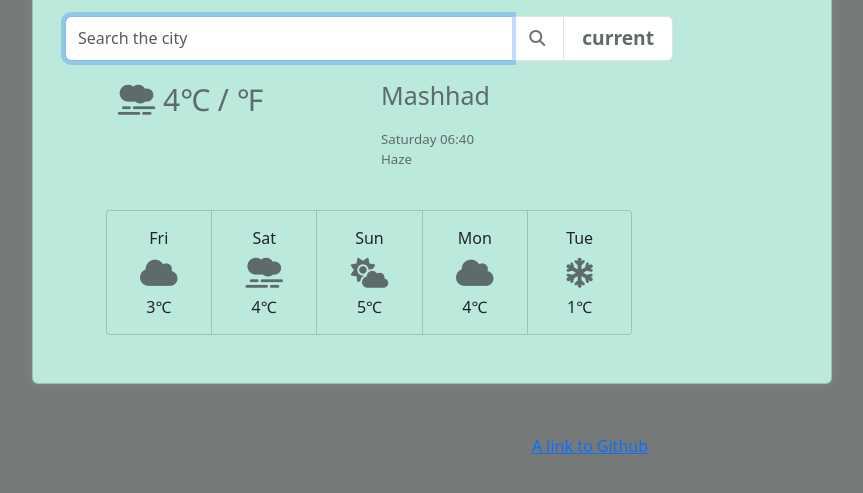
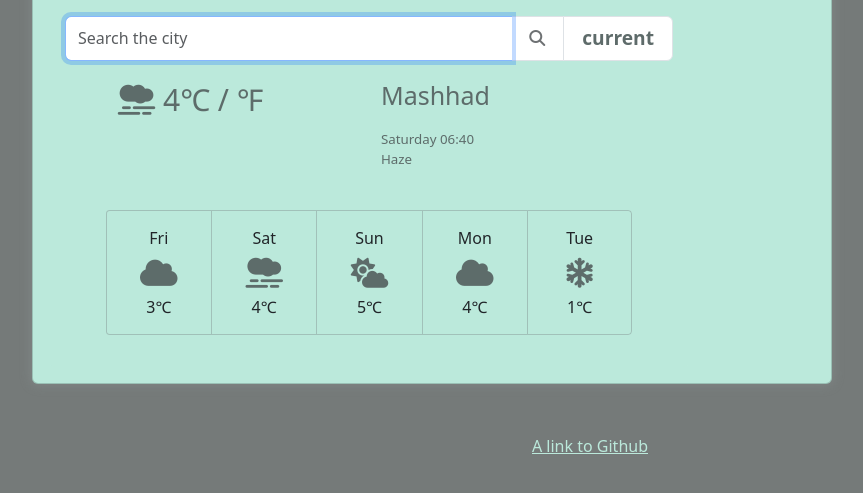
Before and after one commit to MahsaMojtabaee/Weather-Forecast-FrontEnd, a plain HTML site: page index.html in a window 1280 px wide. Shown: the part 129-622 px from the top of the page, without its empty margins (50-913 px from the left). Drawn offline with nearby package versions, Linux system fonts and the light colour scheme.

```diff
--- a/styles/style.css
+++ b/styles/style.css
@@ -109,5 +109,6 @@ i {
   margin-top: 50px;
   display: block;
   text-align: center;
+  color: #bbe9db;
 
 }
```
